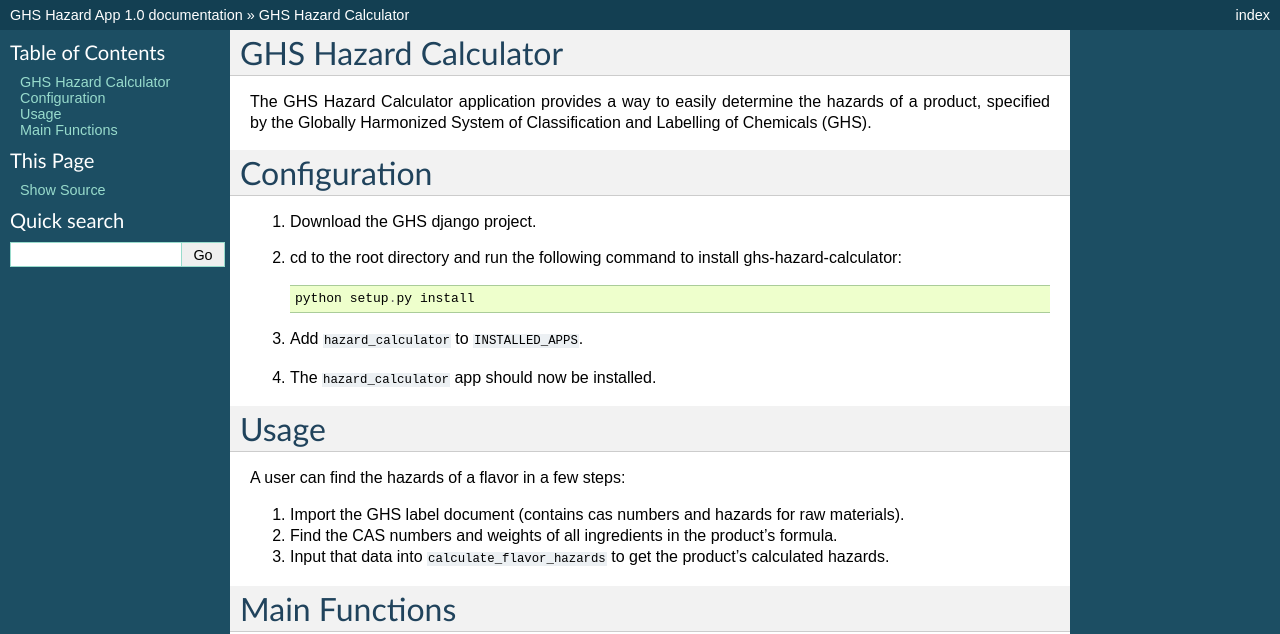
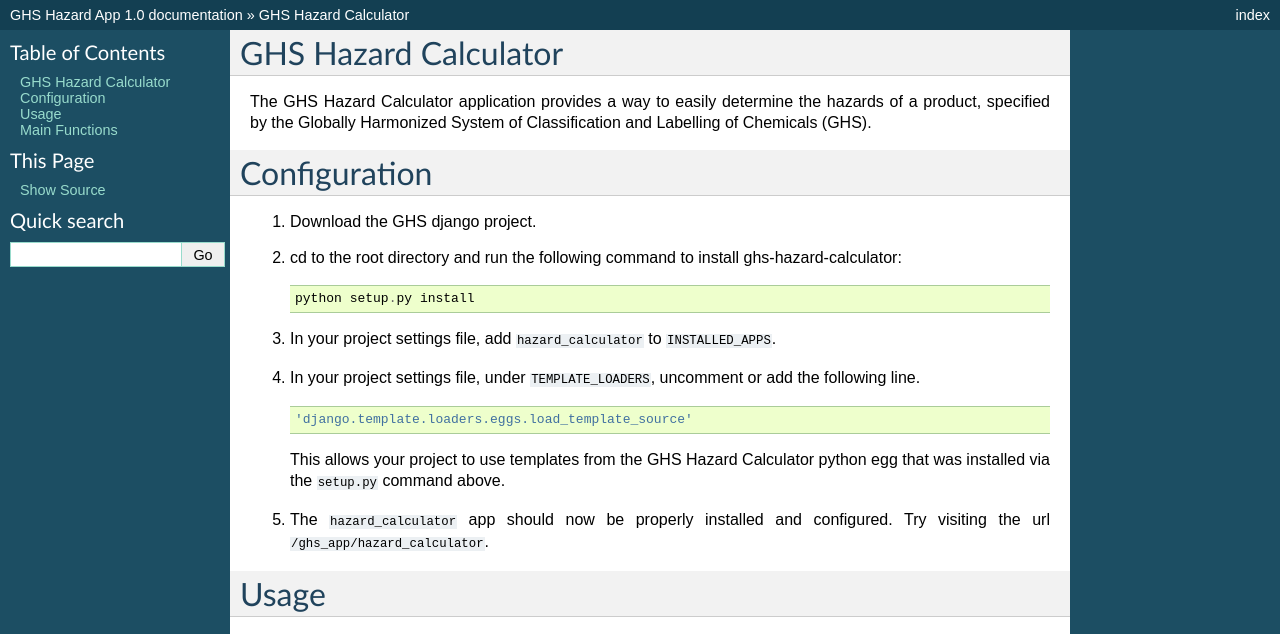
Before and after one commit to maraneta/GHS, a Sphinx documentation site: the page built from docs/index.rst, in a window 1280 px wide. Shown: the top 634 px of the page. Built offline with Sphinx 7.4.7, drawn with Linux system fonts in a browser that asks for light colours.

Commit message:
Continued working on the hazard_calculator view. Changed the index doc page to reflect changes in deployment/configuration.

```diff
--- a/docs/index.rst
+++ b/docs/index.rst
@@ -31,8 +31,16 @@
 
 	python setup.py install
 
-3. Add ``hazard_calculator`` to ``INSTALLED_APPS``.
-4. The ``hazard_calculator`` app should now be installed.
+3. In your project settings file, add ``hazard_calculator`` to ``INSTALLED_APPS``.
+4. In your project settings file, under ``TEMPLATE_LOADERS``, uncomment or add the following line. ::
+
+	'django.template.loaders.eggs.load_template_source'
+
+   This allows your project to use templates from the GHS Hazard Calculator python egg that
+   was installed via the ``setup.py`` command above.
+
+5. The ``hazard_calculator`` app should now be properly installed and configured.  Try visiting
+   the url ``/ghs_app/hazard_calculator``.
 
 
 
```
Also changed, not shown: 1 other file.
